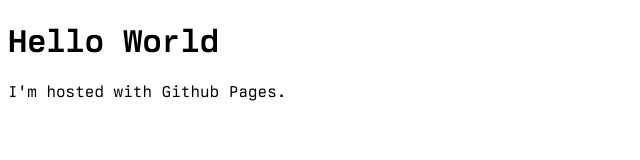
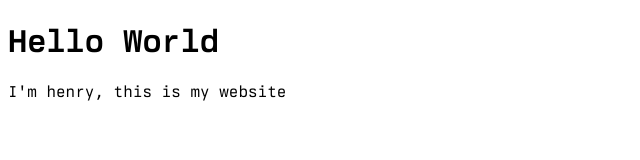
Before and after one commit to hmadej/hmadej.github.io, a plain HTML site: page index.html in a window 1280 px wide. Shown: the full height of the page, 0-640 px from the left. Drawn offline with Linux system fonts and the light colour scheme.

Commit message:
update website

```diff
--- a/index.html
+++ b/index.html
@@ -5,6 +5,6 @@
   </head>
   <body>
     <h1>Hello World</h1>
-    <p>I'm hosted with Github Pages.</p>
+    <p>I'm henry, this is my website</p>
   </body>
 </html>
```
